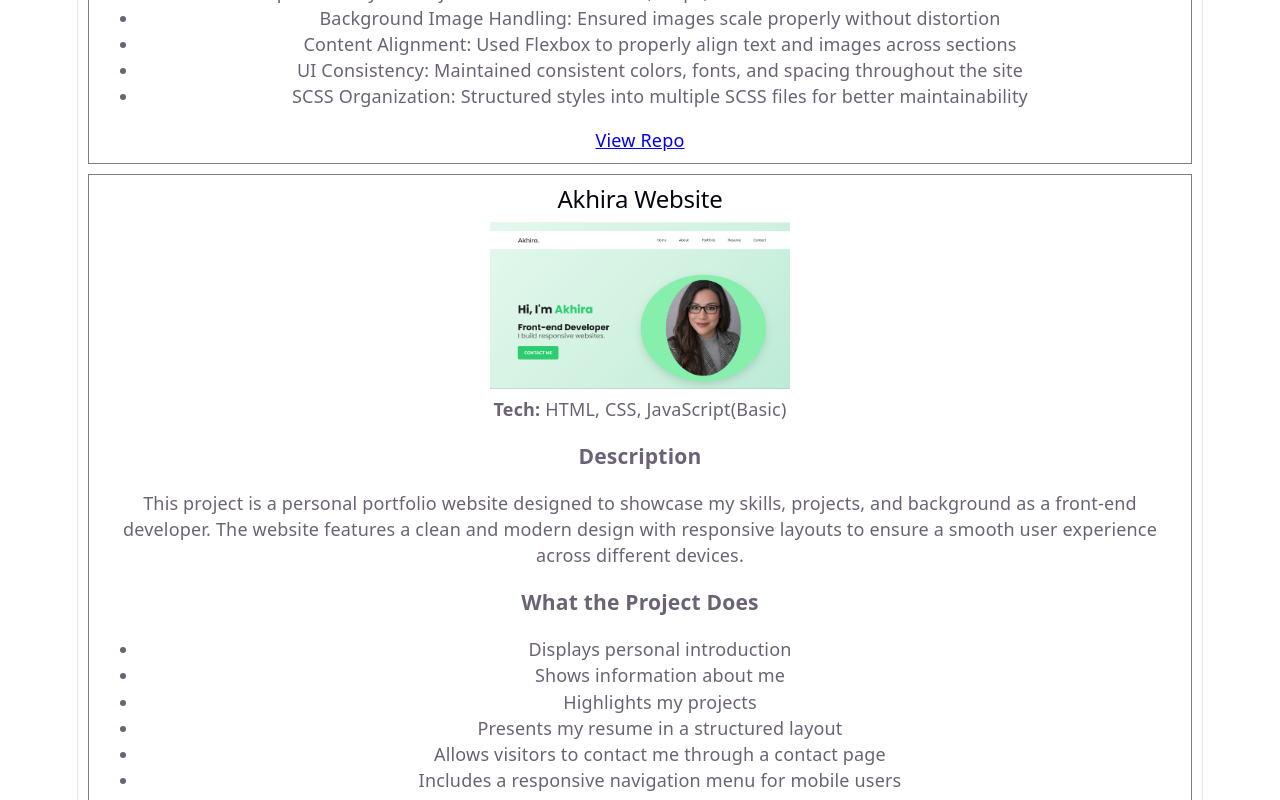
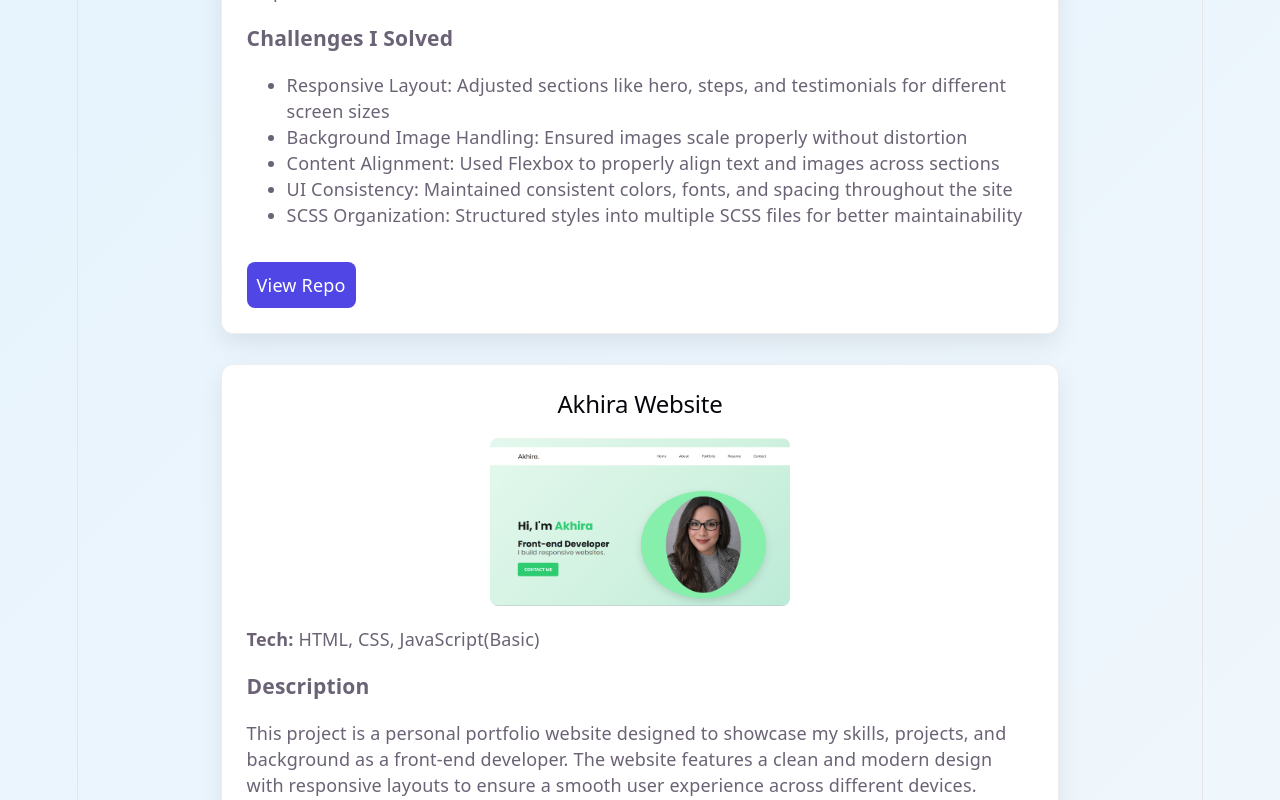
Before and after one commit to akhiravictoriasalahid-web/my-portfolio, a React app: page / in a window 1280 px wide. Shown: the part 1060-1860 px from the top of the page. Built offline with nearby package versions, Linux system fonts and the light colour scheme; the HTML template or start-up script is replaced by a standard one.

Commit message:
Final portfolio project with components,props, and styling

```diff
--- a/src/Components/PortfolioCard.jsx
+++ b/src/Components/PortfolioCard.jsx
@@ -2,9 +2,9 @@
 
 function PortfolioCard(props) {
     return (
-        <div style={{border: "1px solid gray", padding: "10px", margin: "10px"}}>
+        <div className="card">
             <h2>{props.name}</h2>
-            <img src={props.screenshots} width="300" />
+            <img src={props.screenshots} width="300" className="card-img" />
             <p><b>Tech: </b>{props.tech}</p>
 
             <h3>Description</h3>
@@ -34,7 +34,7 @@ function PortfolioCard(props) {
                 ))}
             </ul>
 
-            <a href={props.github}>View Repo</a>
+            <a href={props.github} className="repo-btn" target="_blank">View Repo</a>
         </div>
     );
 }
--- a/src/index.css
+++ b/src/index.css
@@ -52,6 +52,7 @@
 
 body {
   margin: 0;
+  background: linear-gradient(135deg, #e3f2fd, #f8fafc);
 }
 
 #root {
@@ -87,6 +88,7 @@ h2 {
   line-height: 118%;
   letter-spacing: -0.24px;
   margin: 0 0 8px;
+  text-align: center;
   @media (max-width: 1024px) {
     font-size: 20px;
   }
@@ -109,3 +111,37 @@ code {
   padding: 4px 8px;
   background: var(--code-bg);
 }
+
+.card {
+  background: #ffffff;
+  border: 1px solid #eee;
+  border-radius: 12px;
+  padding: 25px;
+  margin: 30px auto;
+  width: 70%;
+  box-shadow: 0 10px 25px rgba(0, 0, 0, 0.08);
+  text-align: left;
+}
+
+.card-img {
+  display: block;
+  margin: 20px auto;
+  border-radius: 8px;
+}
+
+.repo-btn {
+  display: inline-block;
+  margin-top: 15px;
+  padding: 10px 10px;
+  background: #4f46e5;
+  color: white;
+  text-decoration: none;
+  border-radius: 8px;
+  font-weight: 500;
+  transition: 0.3s ease;
+}
+
+.repo-btn:hover {
+  background: #4338ca;
+  transform: translate(-1px);
+}
```
